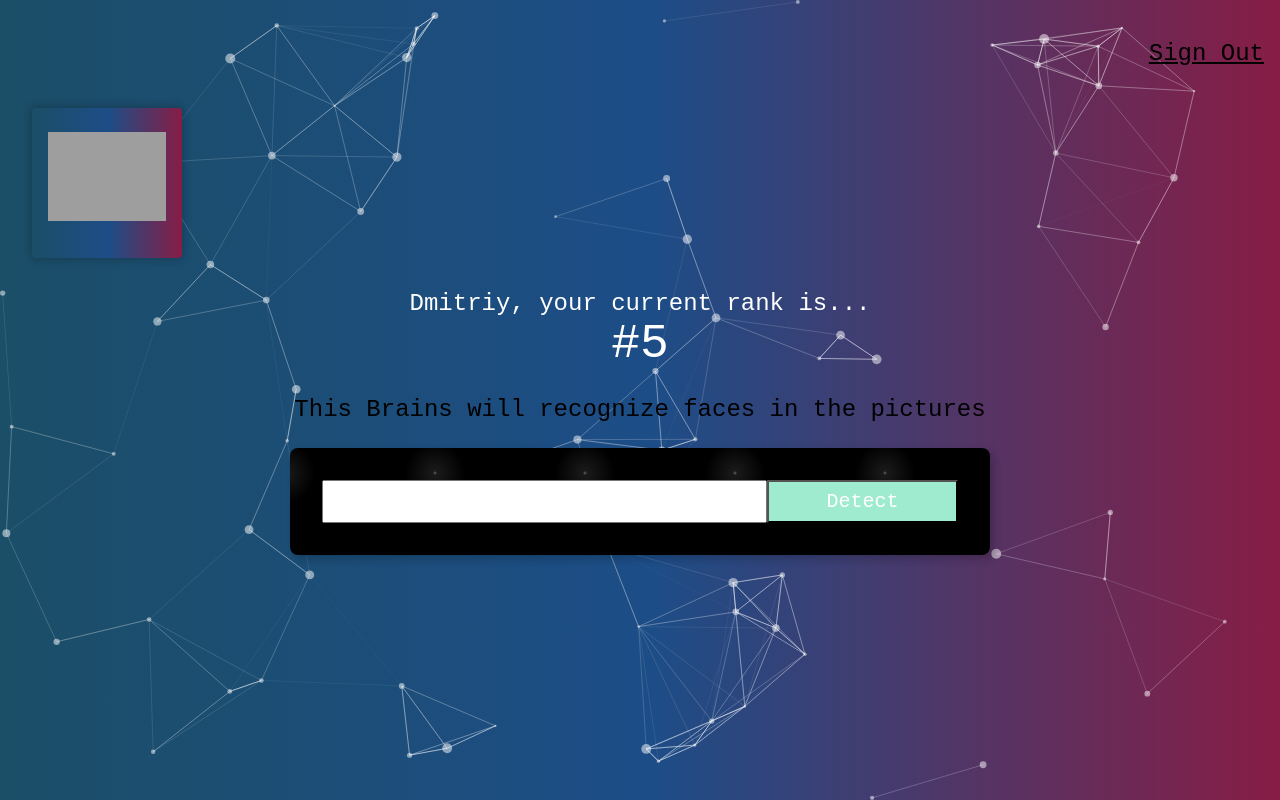
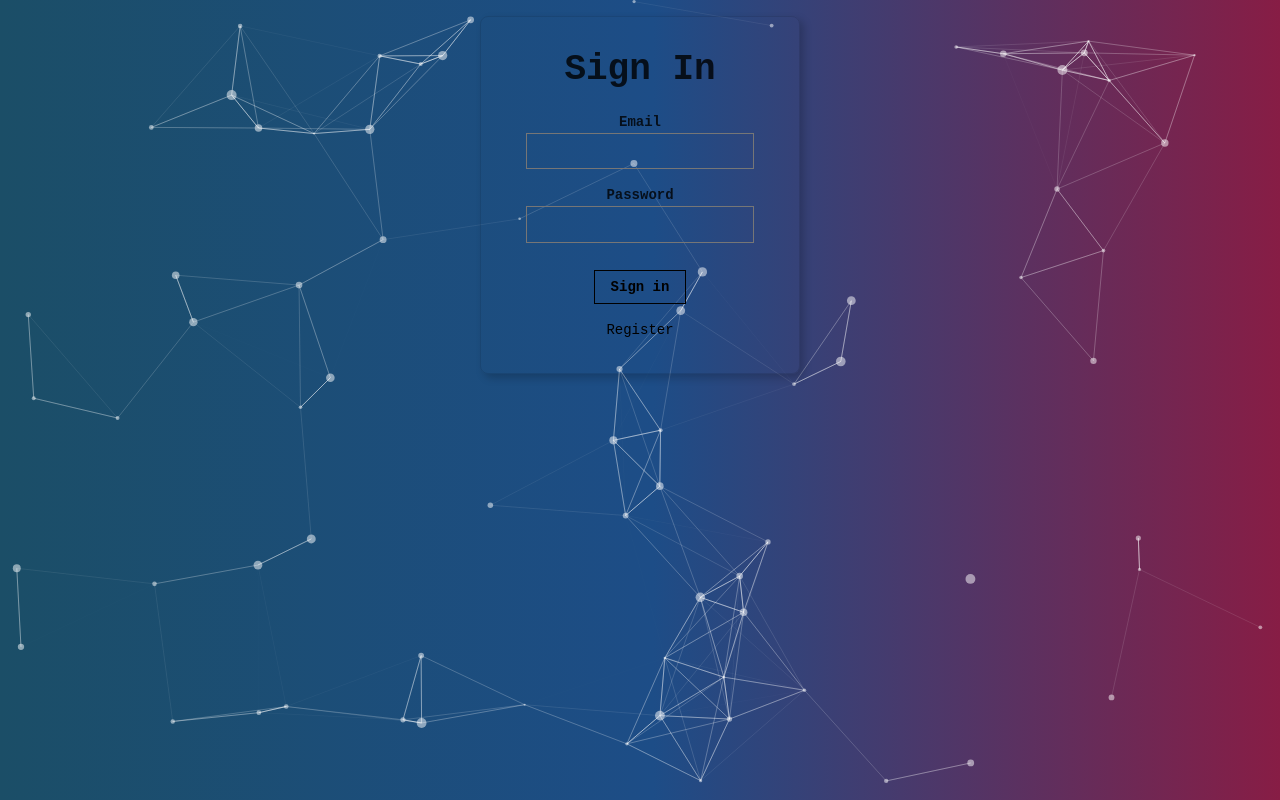
Before and after one commit to Dmprogram/face-recognition, a React (Create React App) app: page / in a window 1280 px wide. Built offline with nearby package versions, Linux system fonts and the light colour scheme; grey boxes are pictures that could not be loaded.

Commit message:
add-signin-and-routing

```diff
--- a/package.json
+++ b/package.json
@@ -64,6 +64,7 @@
     "react": "^18.2.0",
     "react-dom": "^18.2.0",
     "react-parallax-tilt": "^1.7.89",
+    "react-router-dom": "^6.8.1",
     "react-scripts": "4.0.2",
     "react-tsparticles": "^2.8.0",
     "tachyons": "^4.12.0",
--- a/src/app.tsx
+++ b/src/app.tsx
@@ -1,50 +1,20 @@
-import React, { useState } from "react";
-import Navigation from "./components/navigation/Navigation";
-import FaceRecognition from "./components/faceRecognition/faceRecognition";
-import Logo from "./components/logo/logo";
-import ImageLinkForm from "./components/imageLinkForm/imageLinkForm";
-import Rank from "./components/rank/rank";
+import React from "react";
+import { BrowserRouter, Route, Routes } from "react-router-dom";
 import Particle from "./components/particles/particle";
 import "./app.css";
-import Clarifai from "./components/clarifai/clarifai";
-import "./components/clarifai/types";
-import ErrorBoundry from "./components/ErrorBoundry/ErrorBoundry";
+import Signin from "./components/signin/signin";
+import MainPage from "./components/mainPage/mainPage";
 
 const App = () => {
-  const [imageUrl, setImageUrl] = useState<string>("");
-  const [input, setInput] = useState<string>("");
-  const [error, setError] = useState(false);
-  const [box, setBox] = useState<Box | null>(null);
-
-  const onInputChange = (ev: React.ChangeEvent<HTMLInputElement>): void => {
-    setInput(ev.target.value);
-  };
-  const onButtonSubmit = async () => {
-    if (input === "") {
-      return;
-    }
-    setImageUrl(input);
-    setBox(null);
-    const faceLocation = await Clarifai(input);
-    if (faceLocation === null) {
-      setError(true);
-    } else {
-      setError(false);
-    }
-    setBox(faceLocation);
-  };
   return (
     <div className="App">
       <Particle />
-      <Navigation />
-      <Logo />
-      <Rank />
-      <ImageLinkForm
-        onInputChange={onInputChange}
-        onButtonSubmit={onButtonSubmit}
-      />
-      <ErrorBoundry status={error} />
-      <FaceRecognition box={box} imageUrl={imageUrl} />
+      <BrowserRouter>
+        <Routes>
+          <Route path="/" element={<Signin />} />
+          <Route path="/login" element={<MainPage />} />
+        </Routes>
+      </BrowserRouter>
     </div>
   );
 };
--- /dev/null
+++ b/src/components/mainPage/mainPage.tsx
@@ -0,0 +1,48 @@
+import React, { ReactElement, useState } from "react";
+import Navigation from "../navigation/navigation";
+import FaceRecognition from "../faceRecognition/faceRecognition";
+import Logo from "../logo/logo";
+import ImageLinkForm from "../imageLinkForm/imageLinkForm";
+import Rank from "..//rank/rank";
+import Clarifai from "../clarifai/clarifai";
+
+import ErrorBoundry from "../ErrorBoundry/ErrorBoundry";
+
+const MainPage = () => {
+  const [imageUrl, setImageUrl] = useState<string>("");
+  const [input, setInput] = useState<string>("");
+  const [error, setError] = useState(false);
+  const [box, setBox] = useState<Box | null>(null);
+  const onInputChange = (ev: React.ChangeEvent<HTMLInputElement>): void => {
+    setInput(ev.target.value);
+  };
+  const onButtonSubmit = async () => {
+    if (input === "") {
+      return;
+    }
+    setImageUrl(input);
+    setBox(null);
+    const faceLocation = await Clarifai(input);
+    if (faceLocation === null) {
+      setError(true);
+    } else {
+      setError(false);
+    }
+    setBox(faceLocation);
+  };
+  return (
+    <div>
+      <Navigation />
+      <Logo />
+      <Rank />
+      <ImageLinkForm
+        onInputChange={onInputChange}
+        onButtonSubmit={onButtonSubmit}
+      />
+      <ErrorBoundry status={error} />
+      <FaceRecognition box={box} imageUrl={imageUrl} />
+    </div>
+  );
+};
+
+export default MainPage;
--- a/src/components/navigation/navigation.tsx
+++ b/src/components/navigation/navigation.tsx
@@ -1,9 +1,12 @@
 import React from "react";
+import { Link } from "react-router-dom";
 
 const Navigation = () => {
   return (
     <nav style={{ display: "flex", justifyContent: "flex-end" }}>
-      <p className="f3 link dim black underline pa3 pointer">Sign Out</p>
+      <Link to="/">
+        <p className="f3 link dim black underline pa3 pointer">Sign Out</p>
+      </Link>
     </nav>
   );
 };
--- /dev/null
+++ b/src/components/signin/signin.tsx
@@ -0,0 +1,53 @@
+import React from "react";
+import { Link } from "react-router-dom";
+const Signin = (props) => {
+  return (
+    <article className="br3 ba b--black-10 mv3 shadow-5 w-100 w-50-m w-25-l mw10  center">
+      <main className="pa4 black-80">
+        <form className="measure">
+          <fieldset id="sign_up" className="ba b--transparent ph0 mh0">
+            <legend className="f2 fw6 ph0 mh0">Sign In</legend>
+            <div className="mt3">
+              <label className="db fw6 lh-copy f6" htmlFor="email-address">
+                Email
+              </label>
+              <input
+                className="pa2 input-reset ba bg-transparent hover-bg-black hover-white w-100"
+                type="email"
+                name="email-address"
+                id="email-address"
+              />
+            </div>
+            <div className="mv3">
+              <label className="db fw6 lh-copy f6" htmlFor="password">
+                Password
+              </label>
+              <input
+                className="b pa2 input-reset ba bg-transparent hover-bg-black hover-white w-100"
+                type="password"
+                name="password"
+                id="password"
+              />
+            </div>
+          </fieldset>
+          <div className="">
+            <Link to="/login">
+              <input
+                className="b ph3 pv2 input-reset ba b--black bg-transparent grow pointer f6 dib"
+                type="submit"
+                value="Sign in"
+              />
+            </Link>
+          </div>
+          <div className="lh-copy mt3">
+            <a href="#0" className="f6 link dim black db">
+              Register
+            </a>
+          </div>
+        </form>
+      </main>
+    </article>
+  );
+};
+
+export default Signin;
```
Also changed, not shown: 1 other file (tests, documents, lock files or other folders).
